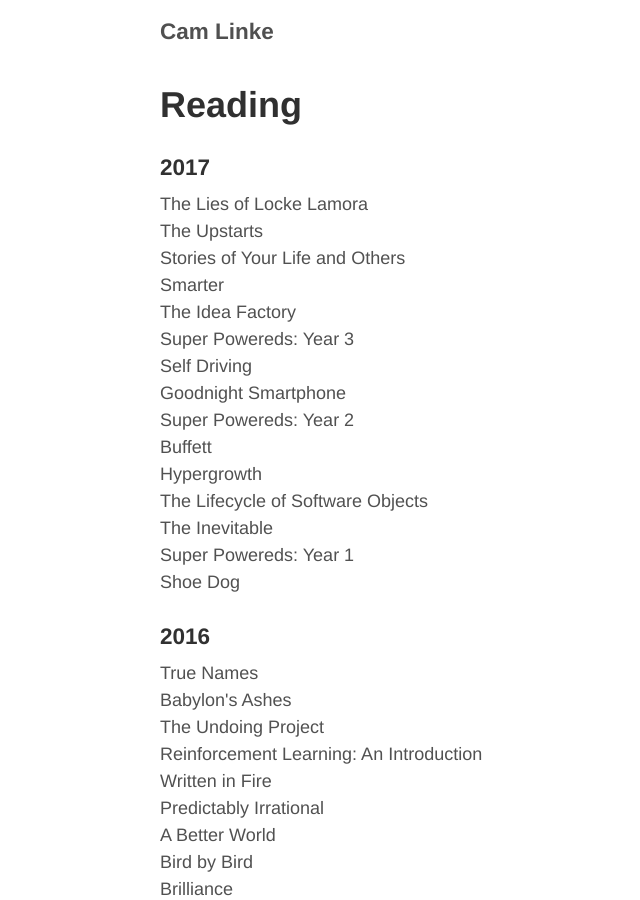
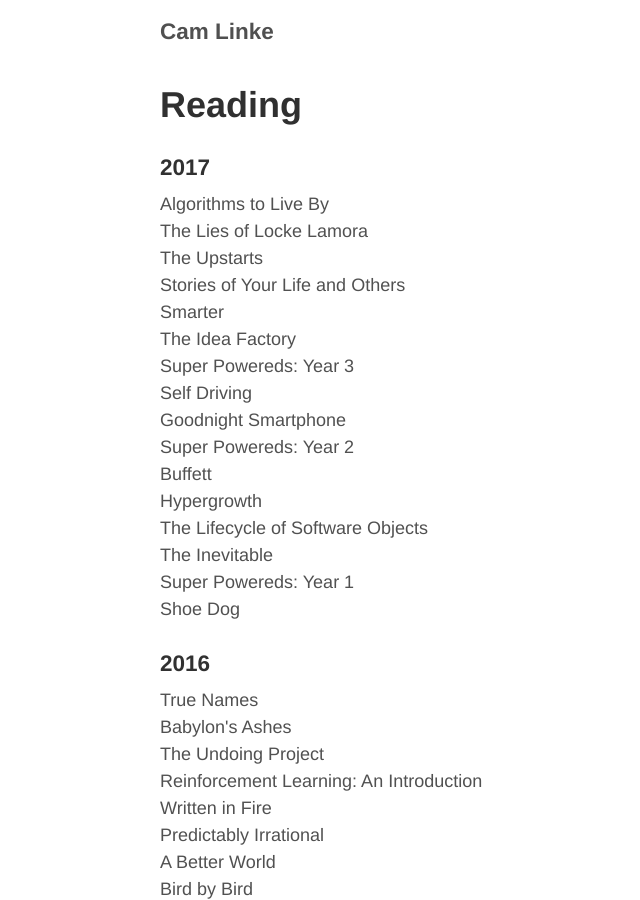
Before and after one commit to camlinke/camlinke.github.io, a Jekyll site: the page built from reading.md, in a window 1280 px wide and 900 px high. Shown: the whole window, without its empty margins (165-805 px from the left). Built offline with Jekyll 4.4.1, drawn with Linux system fonts in a browser that asks for light colours; nearby versions of some CDN libraries.

Commit message:
updated reading

```diff
--- a/reading.md
+++ b/reading.md
@@ -5,6 +5,7 @@
 
 <h3>2017</h3>
 <ul class="frontpage-list">
+    <li>Algorithms to Live By</li>
     <li>The Lies of Locke Lamora</li>
     <li>The Upstarts</li>
     <li>Stories of Your Life and Others</li>
```
